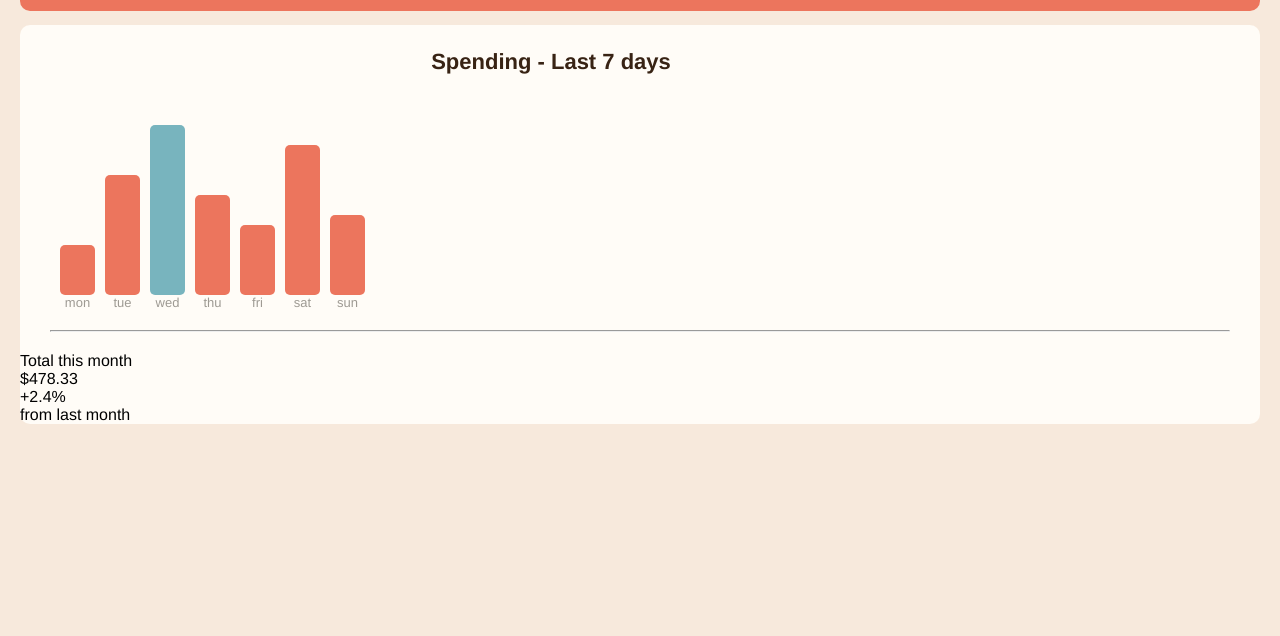
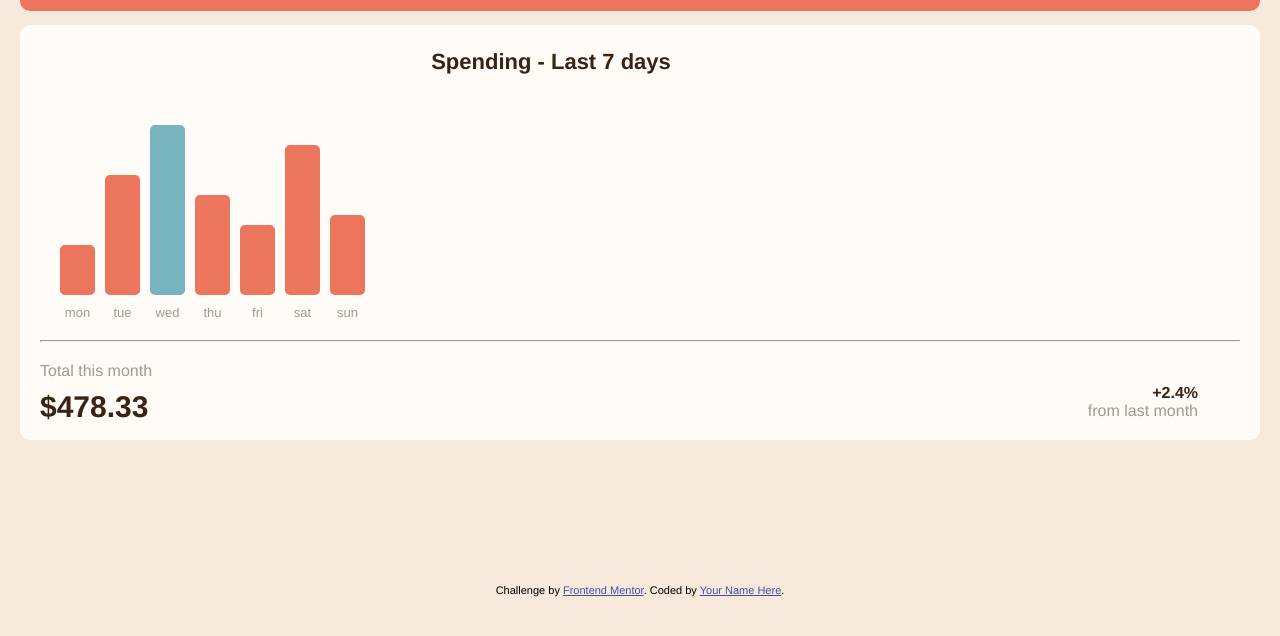
Before and after one commit to Kelsy-Dev/Expenses-chart, a plain HTML site: page index.html in a window 1280 px wide. Shown: the part 164-800 px from the top of the page. Drawn offline with Linux system fonts and the light colour scheme.

Commit message:
Finishing the mockup

```diff
--- a/index.html
+++ b/index.html
@@ -77,9 +77,11 @@
 
   </main>
 
-  <!-- <div class="attribution">
+  <footer>
+  <div class="attribution">
     Challenge by <a href="https://www.frontendmentor.io?ref=challenge" target="_blank">Frontend Mentor</a>.
     Coded by <a href="#">Your Name Here</a>.
-  </div> -->
+  </div>
+  </footer>
 </body>
 </html>
--- a/style.css
+++ b/style.css
@@ -25,7 +25,7 @@ body {
 }
 .head > img{
     position: absolute;
-    left: 340px;
+    left: 75%;
     top: 100px;
 }
 
@@ -53,6 +53,7 @@ main > ul {
     margin-top: 50px;
 }
 main > ul li{
+    margin-top: 10px;
     color: #9e9a93;
     font-size: 13px;
     text-align: center;
@@ -91,6 +92,43 @@ main > ul li{
 }
 
 hr {
-    margin: 20px 30px;
+    margin: 20px;
     color: #9e9a93;
 }
+
+.total {
+    margin-left: 20px;
+}
+.total > p:first-child {
+    color: #9e9a93;
+}
+.total > p:last-child{
+    margin-top: 10px;
+    color: #382314;
+    font-weight: bold;
+    font-size: 30px;
+}
+
+.percent {
+    margin-top: -40px;
+    margin-right: 5%;
+    padding-bottom: 20px;
+    text-align: right;
+}
+.percent > p:first-child{
+    color: #382314;
+    font-weight: bold;
+}
+.percent > p:last-child{
+    color: #9e9a93;
+}
+
+
+
+
+/* ----------FOOTER-----------
+------------------------------ */
+
+footer {
+    margin-top: 25vh;
+}
```
